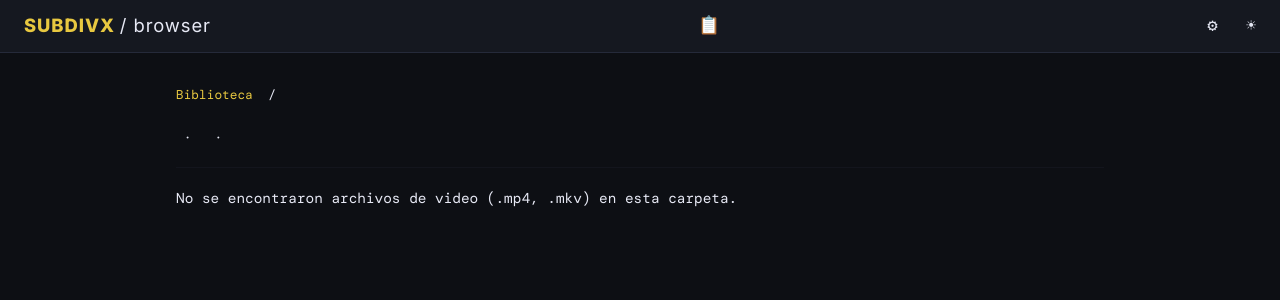
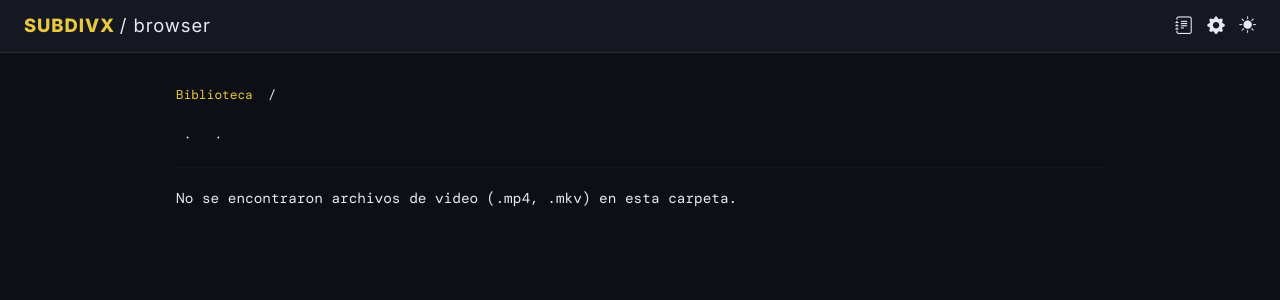
Before and after one commit to uGomill3r/subdivx-browser, a Django app: template browser/templates/browser/folder.html in a window 1280 px wide. Shown: the top 300 px of the page. Run offline with Django 5.2, Linux system fonts and the light colour scheme; the template is opened without the code that fills it, so the values that code supplies are empty; some libraries are stand-ins or nearby versions; some web fonts are replaced.

Commit message:
ui(topbar): unificar iconografía usando Bootstrap Icons
- Reemplazar iconos emoji (logs, configuración, tema) por Bootstrap Icons
- Añadir CDN de Bootstrap Icons en base.html
- Agrupar los iconos del topbar en un contenedor .topbar-icons
- Mantener estilos y funcionalidad existentes sin cambios
- Actualizar README con la nueva iconografía y agrupación visual

```diff
--- a/browser/templates/browser/base.html
+++ b/browser/templates/browser/base.html
@@ -33,6 +33,9 @@
 
   <!-- Bootstrap 5 -->
   <link href="https://cdnjs.cloudflare.com/ajax/libs/bootstrap/5.3.3/css/bootstrap.min.css" rel="stylesheet" />
+
+  <!-- Bootstrap Icons -->
+  <link href="https://cdnjs.cloudflare.com/ajax/libs/bootstrap-icons/1.11.3/font/bootstrap-icons.min.css" rel="stylesheet" />
 
   <!-- HTMX -->
   <script src="https://cdnjs.cloudflare.com/ajax/libs/htmx/2.0.2/htmx.min.js" defer></script>
@@ -303,20 +306,28 @@
     ::-webkit-scrollbar-track { background: var(--bg); }
     ::-webkit-scrollbar-thumb { background: var(--border); border-radius: 3px; }
 
+    /* Grupo de iconos del topbar (logs, configuración, tema) */
+    .topbar-icons {
+      margin-left: auto;
+      display: flex;
+      align-items: center;
+      gap: 0.9rem;
+    }
+
     /* Ícono de configuración en topbar */
     .topbar-settings {
-      margin-left: auto;
       color: var(--text-muted);
       font-size: 1.1rem;
       text-decoration: none;
       line-height: 1;
+      display: inline-flex;
+      align-items: center;
       transition: color 0.15s;
     }
     .topbar-settings:hover { color: var(--accent); }
 
     /* Botón de alternancia de tema */
     .topbar-theme-toggle {
-      margin-left: 0.75rem;
       background: transparent;
       border: none;
       color: var(--text-muted);
@@ -324,6 +335,8 @@
       line-height: 1;
       cursor: pointer;
       padding: 0;
+      display: inline-flex;
+      align-items: center;
       transition: color 0.15s;
     }
     .topbar-theme-toggle:hover { color: var(--accent); }
@@ -335,15 +348,21 @@
     <a href="{% url 'browser:index' %}" class="topbar-brand">
       SUBDIVX <span>/ browser</span>
     </a>
-    <a href="{% url 'browser:logs' %}" class="topbar-settings" title="Logs">📋</a>
-    <a href="{% url 'browser:settings' %}" class="topbar-settings" title="Configuración">⚙</a>
+    <div class="topbar-icons">
+      <a href="{% url 'browser:logs' %}" class="topbar-settings" title="Logs">
+        <i class="bi bi-journal-text"></i>
+      </a>
+      <a href="{% url 'browser:settings' %}" class="topbar-settings" title="Configuración">
+        <i class="bi bi-gear-fill"></i>
+      </a>
       <button
         type="button"
         id="theme-toggle"
         class="topbar-theme-toggle"
         onclick="toggleSdxTheme()"
         title="Cambiar tema"
-    >☀</button>
+      ><i class="bi bi-sun-fill"></i></button>
+    </div>
   </nav>
 
   <main class="main-content">
@@ -354,8 +373,11 @@
     function updateSdxThemeIcon() {
       const btn = document.getElementById('theme-toggle');
       if (!btn) return;
+      const icon = btn.querySelector('i');
       const isLight = document.documentElement.getAttribute('data-theme') === 'light';
-      btn.textContent = isLight ? '☾' : '☀';
+      if (icon) {
+        icon.className = isLight ? 'bi bi-moon-stars-fill' : 'bi bi-sun-fill';
+      }
       btn.title = isLight ? 'Cambiar a tema oscuro' : 'Cambiar a tema claro';
     }
 
```
Also changed, not shown: README.md. Lines whose indentation alone changed are shown as unchanged.
